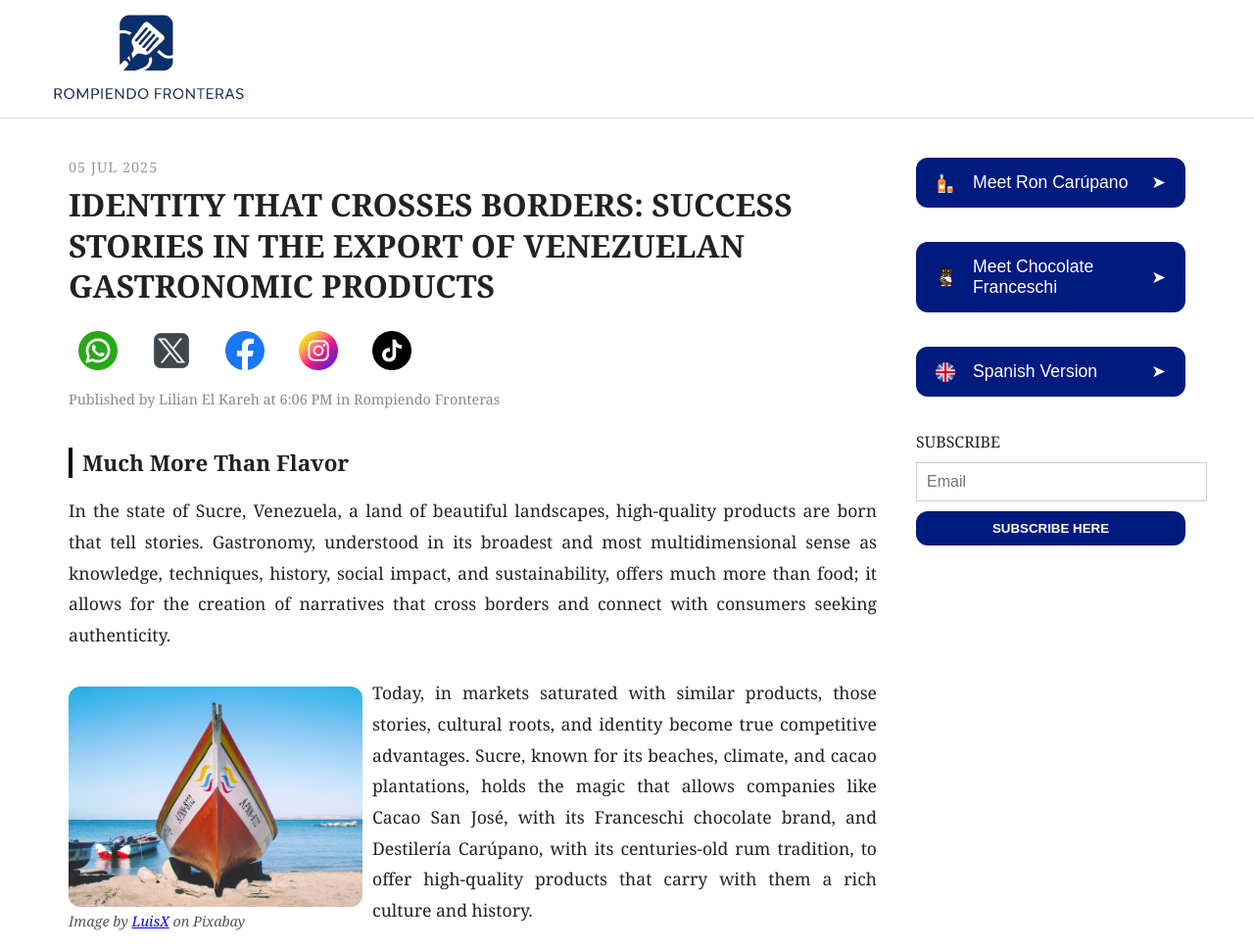
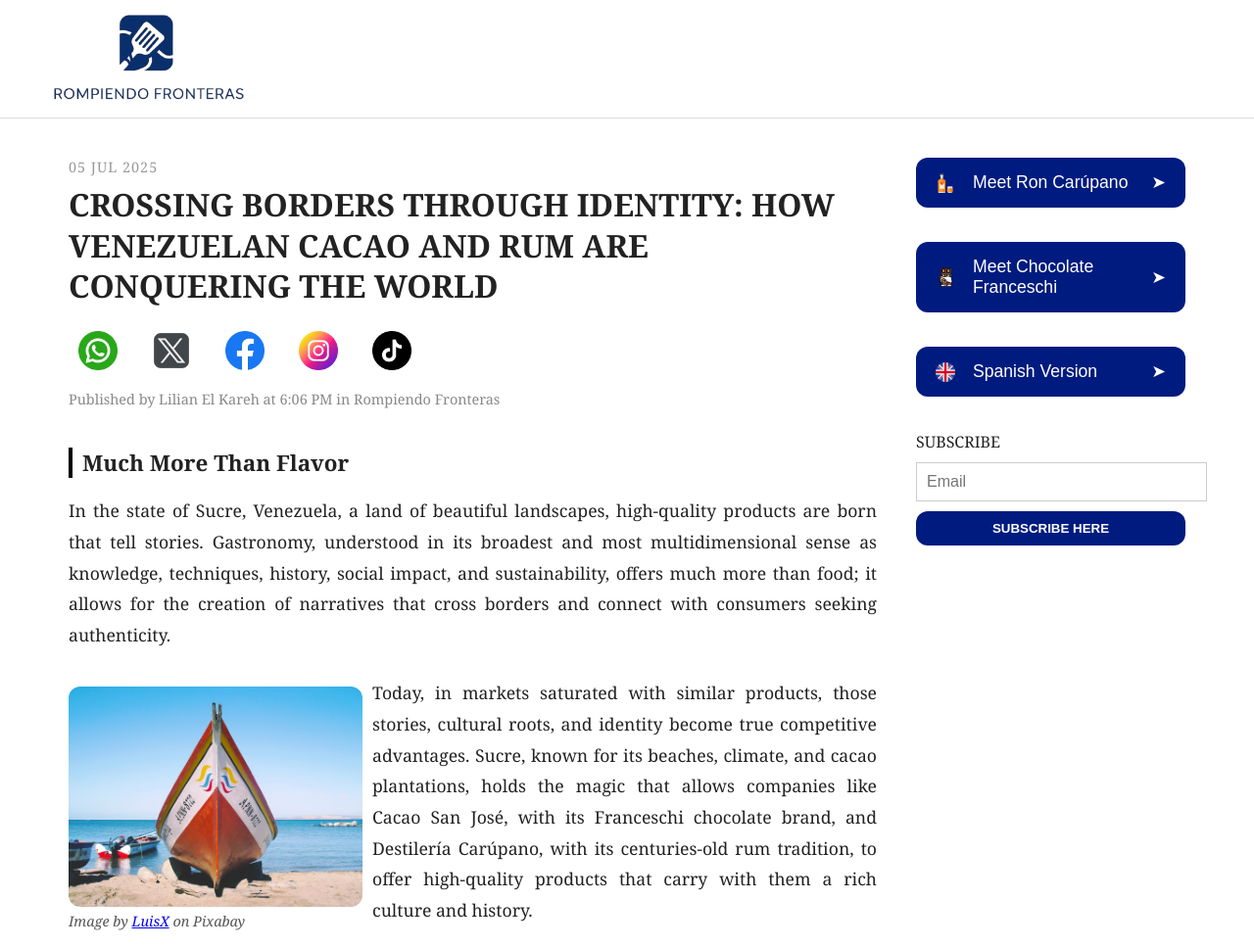
Before and after one commit to stnaim/BlogGastro, a plain HTML site: page EnglishVersion.html in a window 1280 px wide. Shown: the top 968 px of the page at 98% size. Drawn offline with Linux system fonts and the light colour scheme.

Commit message:
EnglishVersion.html

```diff
--- a/EnglishVersion.html
+++ b/EnglishVersion.html
@@ -3,7 +3,7 @@
 <head>
   <meta charset="UTF-8" />
   <meta name="viewport" content="width=device-width, initial-scale=1.0" />
-  <title>Sabor que cruza fronteras</title>
+  <title>Flavor That Crosses Borders</title>
   <style>
     :root {
       --max-width: 1140px;
@@ -390,7 +390,7 @@
     <article>
       <div class="article-header">
         <div class="date">05 JUL 2025</div>
-        <h1>Identity That Crosses Borders: Success Stories in the Export of Venezuelan Gastronomic Products</h1>
+        <h1>Crossing Borders Through Identity: How Venezuelan Cacao and Rum Are Conquering the World</h1>
 
         <div class="social-buttons">
           <a href="https://wa.me/tu-numero" target="_blank" aria-label="WhatsApp" class="social-btn whatsapp" title="WhatsApp">
```
